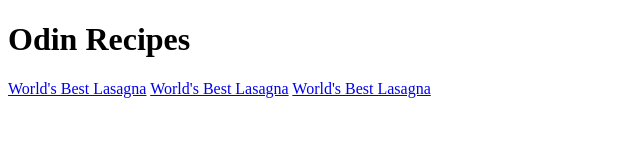
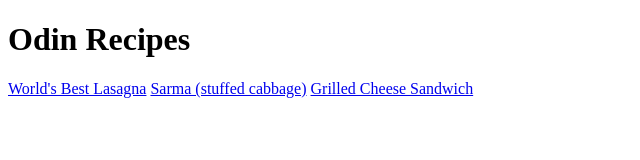
Before and after one commit to limunnn1/odin-recipes, a plain HTML site: page index.html in a window 1280 px wide. Shown: the full height of the page, 0-640 px from the left. Drawn offline with Linux system fonts and the light colour scheme.

Commit message:
Incorrect link names

```diff
--- a/index.html
+++ b/index.html
@@ -8,7 +8,7 @@
   <body>
     <h1>Odin Recipes</h1>
     <a href="recipes/lasagna.html">World's Best Lasagna</a>
-    <a href="recipes/sarma.html">World's Best Lasagna</a>
-    <a href="recipes/grilledcheese.html">World's Best Lasagna</a>
+    <a href="recipes/sarma.html">Sarma (stuffed cabbage)</a>
+    <a href="recipes/grilledcheese.html">Grilled Cheese Sandwich</a>
   </body>
 </html>
```
